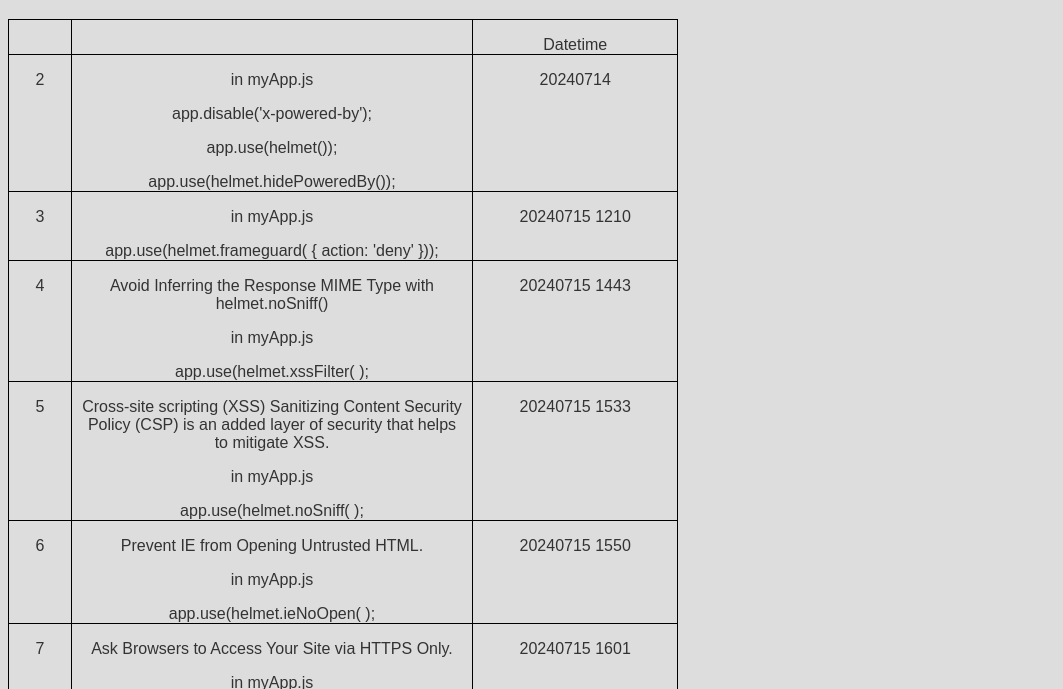
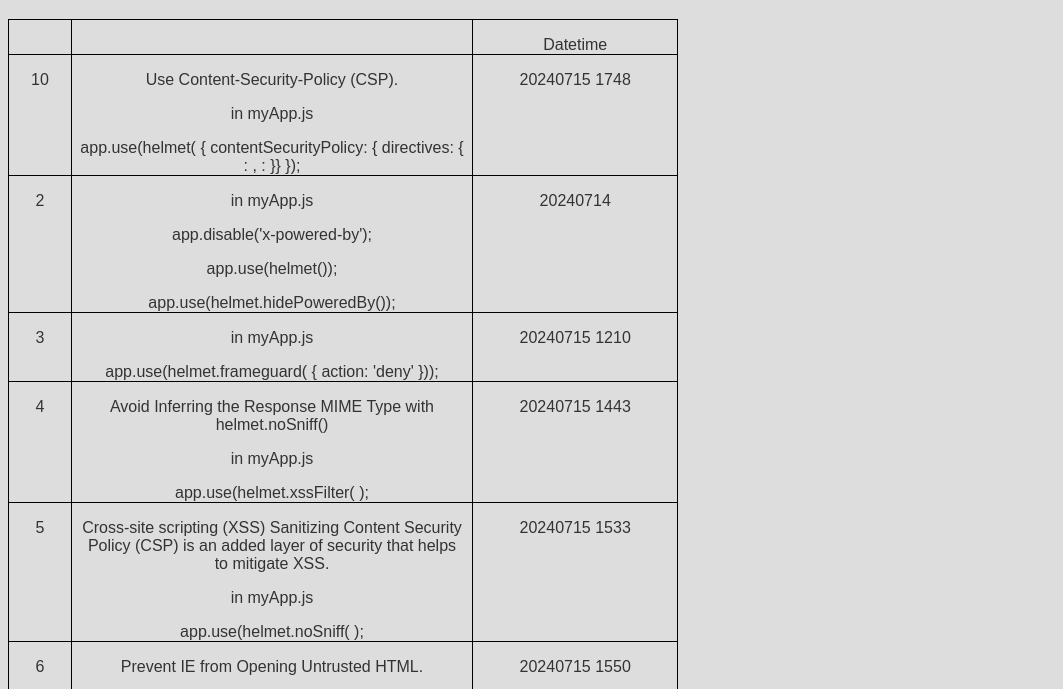
Before and after one commit to shewayou/infosec-hy-learn, a website: page views/index.html in a window 1280 px wide. Shown: the part 61-750 px from the top of the page, without its empty margins (0-1063 px from the left). Drawn offline with Linux system fonts and the light colour scheme; files that its build step writes are made by us from their sources.

Commit message:
10: ContentSecurityPolicy

```diff
--- a/views/index.html
+++ b/views/index.html
@@ -39,6 +39,40 @@
        <p class=MsoNormal style='margin-bottom:0in;line-height:normal'>Datetime</p>
        </td>
       </tr>
+
+      <tr style='mso-yfti-irow:2'>
+        <td width=48 valign=top style='width:35.75pt;border:solid windowtext 1.0pt;
+        border-top:none;mso-border-top-alt:solid windowtext .5pt;mso-border-alt:solid windowtext .5pt;
+        padding:0in 5.4pt 0in 5.4pt'>
+        <p class=MsoNormal style='margin-bottom:0in;line-height:normal'>10</p>
+        </td>
+        <td width=386 valign=top style='width:289.15pt;border-top:none;border-left:
+        none;border-bottom:solid windowtext 1.0pt;border-right:solid windowtext 1.0pt;
+        mso-border-top-alt:solid windowtext .5pt;mso-border-left-alt:solid windowtext .5pt;
+        mso-border-alt:solid windowtext .5pt;padding:0in 5.4pt 0in 5.4pt'>
+        <p>Use Content-Security-Policy (CSP).</p>
+        <p class=MsoNormal style='margin-bottom:0in;line-height:normal'>in myApp.js </p>
+        <p class=MsoNormal style='margin-bottom:0in;line-height:normal'><span
+        class=SpellE><span class=GramE>app.use</span></span><span class=GramE>(</span><span
+        class=SpellE>helmet( { contentSecurityPolicy: {</span> directives: { : , : }}   }); </p>
+        </td>
+        <td width=190 valign=top style='width:142.6pt;border-top:none;border-left:
+        none;border-bottom:solid windowtext 1.0pt;border-right:solid windowtext 1.0pt;
+        mso-border-top-alt:solid windowtext .5pt;mso-border-left-alt:solid windowtext .5pt;
+        mso-border-alt:solid windowtext .5pt;padding:0in 5.4pt 0in 5.4pt'>
+        <p class=MsoNormal style='margin-bottom:0in;line-height:normal'>20240715 1748<o:p></o:p></p>
+        <p class=MsoNormal style='margin-bottom:0in;line-height:normal'><o:p>&nbsp;</o:p></p>
+        </td>
+      </tr>
+
+
+
+
+
+
+
+
+
       <tr style='mso-yfti-irow:1'>
        <td width=48 valign=top style='width:35.75pt;border:solid windowtext 1.0pt;
        border-top:none;mso-border-top-alt:solid windowtext .5pt;mso-border-alt:solid windowtext .5pt;
```
Also changed, not shown: myApp.js (+8 -0 lines).
